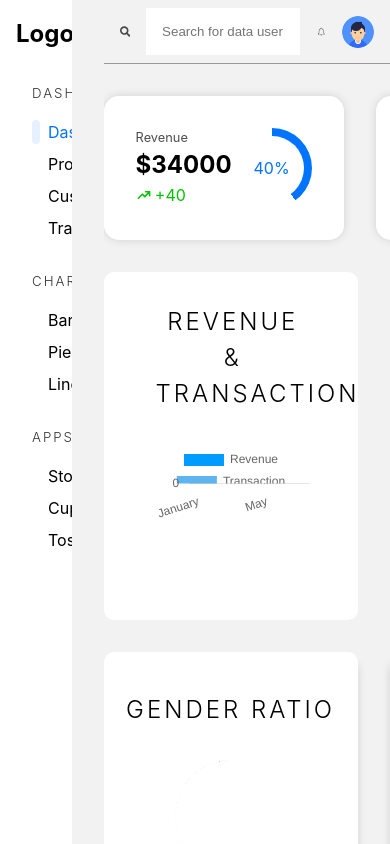
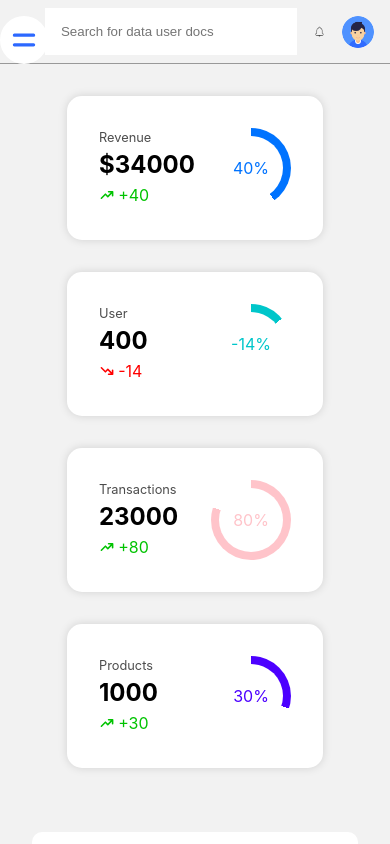
Before and after one commit to prathamlashkari/Admin-DashBoard, a React (Vite) app: page /admin/Dashboard in a window 390 px wide. Built offline with nearby package versions, Linux system fonts and the light colour scheme.

Commit message:
Adding Responsiveness

```diff
--- a/src/Component/AdminSidebar.tsx
+++ b/src/Component/AdminSidebar.tsx
@@ -1,28 +1,59 @@
-import { RiDashboardFill } from 'react-icons/ri'
-import { Link, Location, useLocation } from 'react-router-dom'
-import { MdOutlineProductionQuantityLimits,MdAttachMoney } from "react-icons/md";
-import { IoIosMan } from "react-icons/io";
+import { useEffect, useState } from 'react';
 import { IconType } from 'react-icons';
 import { BsFileBarGraph } from "react-icons/bs";
-import { FaChartPie ,FaTicketAlt} from "react-icons/fa";
+import { FaChartPie, FaTicketAlt } from "react-icons/fa";
 import { FaChartLine } from "react-icons/fa6";
+import { HiMenuAlt4 } from 'react-icons/hi';
+import { ImCoinDollar } from "react-icons/im";
+import { IoIosMan } from "react-icons/io";
+import { MdAttachMoney, MdOutlineProductionQuantityLimits } from "react-icons/md";
+import { RiDashboardFill } from 'react-icons/ri';
 import { TiStopwatch } from "react-icons/ti";
-import { ImCoinDollar } from "react-icons/im";
+import { Link, Location, useLocation } from 'react-router-dom';
 
 export default function AdminSidebar() {
   const location  = useLocation();
+
+  const [modal,setModal] = useState<boolean>(false);
+  const [phoneActive , setPhoneActive] = useState<boolean>(window.innerWidth<1100);
+
+
+  const resizeHandeler =()=>{
+    setPhoneActive(window.innerWidth<1100);
+  }
+  useEffect(()=>{
+
+    window.addEventListener('resize',resizeHandeler);
+
+    return ()=>{
+      window.removeEventListener('resize',resizeHandeler);
+    }
+  },[])
   return (
-  <aside>
+    <>
+    {
+      phoneActive && <button id="hamburger" onClick={()=>setModal(true)}><HiMenuAlt4/></button>
+    }
+  <aside  style={phoneActive ? {
+    width : "20rem",
+    height : "100vh",
+    position:"fixed",
+    top : 0,
+    left : modal ? "0" : "-20rem",
+    transition:"all 0.5s"
+  }:{}} >
     <h2>Logo.</h2>
     <DivOne location={location}/>
     <DivTwo location={location}/>
-    <DivThree location={location}/>
+    <DivThree location={location} />
+    {
+          phoneActive &&
+          <button id='close-tab'onClick={()=>setModal(false)} >Close</button>
+      }
   </aside>
+  </>
   )
 };
-
-
-
 const DivOne =({location}:{location:Location})=>(
   <div>
       <h5>Dashboard</h5>
@@ -44,7 +75,8 @@
       </ul>
     </div>
 )
-const DivThree =({location}:{location:Location})=>(
+const DivThree =(
+  {location }:{location:Location})=>(
   <div>
       <h5>Apps</h5>
       <ul>
@@ -52,6 +84,7 @@
          <Li url="/admin/Apps/Cupon" text="Cupon" Icon={FaTicketAlt} location={location}/>
          <Li url="/admin/Apps/Toss" text="Toss" Icon={ImCoinDollar} location={location}/>
       </ul>
+
     </div>
 )
 
--- a/src/Component/Loading.tsx
+++ b/src/Component/Loading.tsx
@@ -2,8 +2,8 @@
 
 export default function Loading() {
   return (
-    <div>
-      <h1>Loading.....</h1>
-    </div>
+    <section className="loader">
+      <div></div>
+    </section>
   )
 }
--- /dev/null
+++ b/src/styles/_mediaqueries.scss
@@ -0,0 +1,66 @@
+@media screen and (width<=1200px) {
+
+  .adminContainer{
+    overflow: auto;
+  }
+  .dashboard{
+    .widget-container,.graph-container,.transaction-container{
+      justify-content: center;
+      padding: 2rem;
+      flex-wrap: wrap;
+    }
+
+    .transaction-container{
+      height: unset;
+    }
+  }
+
+  .product-management{
+    padding: 2rem;
+  }
+
+}
+@media screen and (width<=1100px) {
+
+  .adminContainer
+  {
+    overflow: auto;
+    grid-template-columns: 1fr !important;
+  }
+}
+
+@media screen and (width <= 600px) {
+  .product-management{
+    flex-direction: column;
+    align-items: center;
+    padding: 0;
+    >section{
+      max-width: 400px;
+    }
+  }
+  .chart-container{
+    padding: 0;
+    >h1{
+      margin: 0;
+      text-align: center;
+    }
+    >section{
+      margin: 8rem auto;
+    }
+  }
+
+  .dashboard-app-container > section{
+    .stopwatch ,.coupon-form {
+        display: flex;
+        flex-direction: column;
+    }
+    .stopwatch{
+      align-items: center;
+    }
+  }
+.dashboard-products{
+    >h2{
+      margin-left: 2rem;
+    }
+  }
+}
--- a/src/styles/app.scss
+++ b/src/styles/app.scss
@@ -3,6 +3,7 @@
 @import "products";
 @import "charts";
 @import "dashboardApp";
+@import "mediaqueries";
 
 
 :root {
@@ -153,3 +154,59 @@
     }
   }
 }
+
+
+#hamburger{
+  display: grid;
+  place-items: center;
+  @include square(3rem);
+  border: none;
+  outline: none;
+  cursor: pointer;
+  color: rgba(44,104,255);
+  position: fixed;
+  top: 1rem;
+  font-size: 2rem;
+  background-color: white;
+  border-radius:50%;
+  z-index: 9;
+}
+
+
+#close-tab{
+
+   width: 80%;
+   margin: 1rem auto;
+   display: block;
+   padding: 0.75rem;
+   border: none;
+   outline: none;
+   cursor: pointer;
+   background-color: rgb(168, 2, 2);
+   color: white;
+   border-radius: 10px;
+}
+
+
+.loader{
+  @include flex;
+  width: 100vw;
+  height: 100vh;
+ >div{
+  @include square(10rem);
+  border-radius: 50%;
+  border-top: 1rem solid rgb(43,43,43);
+  border-left: 1rem solid rgb(43,43,43);
+  border-bottom: 1rem solid #fff;
+  border-right: 1rem solid #fff;
+  animation : loading-animation 0.5s linear infinite;
+}
+}
+
+
+@keyframes loading-animation {
+  to{
+    transform: rotateZ(360deg);
+  }
+
+}
```
